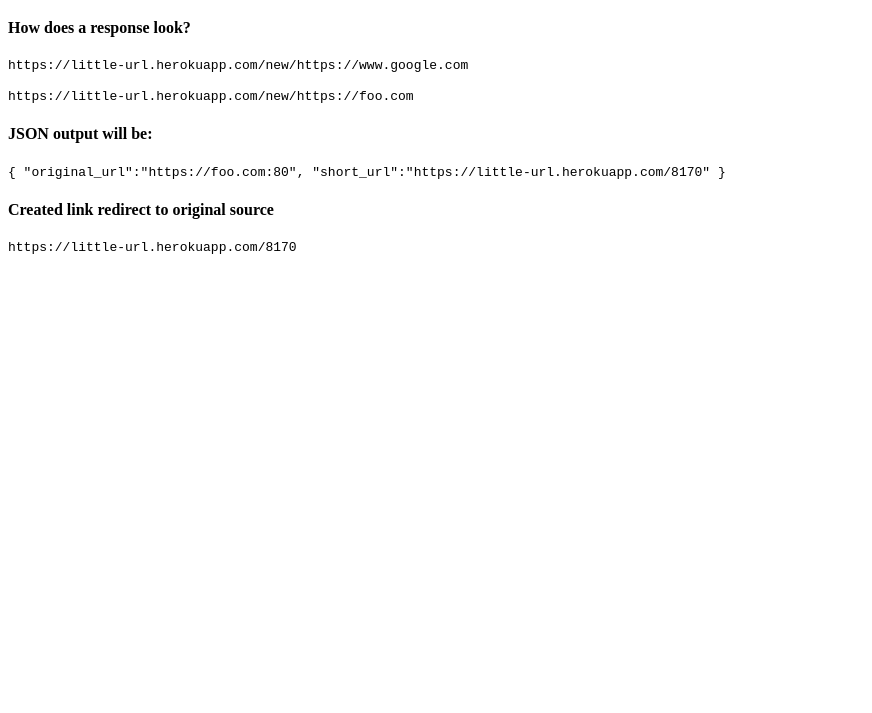
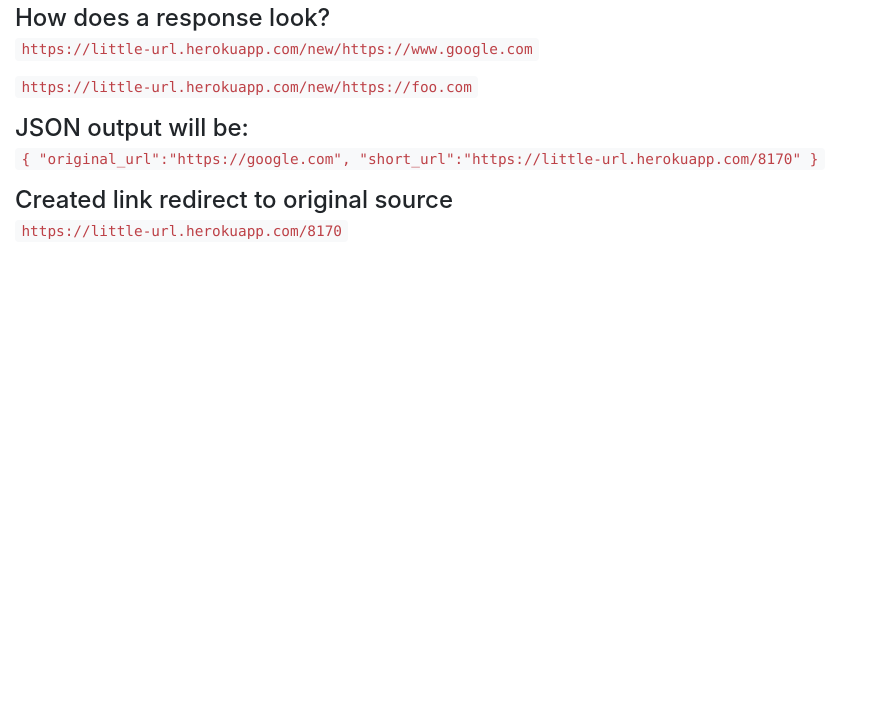
Before and after one commit to DeylEnergy/url-shortener-ms, a website: page views/index.html in a window 1280 px wide. Shown: the part 87-800 px from the top of the page, without its empty margins (0-872 px from the left). Drawn offline with nearby package versions, Linux system fonts and the light colour scheme.

Commit message:
design improved

```diff
--- a/views/index.html
+++ b/views/index.html
@@ -1,18 +1,22 @@
 <html>
   <head>
+    <link rel="stylesheet" href="https://maxcdn.bootstrapcdn.com/bootstrap/4.0.0-beta/css/bootstrap.min.css" integrity="sha384-/Y6pD6FV/Vv2HJnA6t+vslU6fwYXjCFtcEpHbNJ0lyAFsXTsjBbfaDjzALeQsN6M" crossorigin="anonymous">
     <title>Url Shortener</title>
   </head>
   <body>
+    <div class="container-fluid">
       <h1>Url Shortener Microservice</h1>
       <p>The microservice is able to make the link shorter. It returns JSON data.</p>
       <h4>How does a response look?</h4>
       <p><code>https://little-url.herokuapp.com/new/https://www.google.com</code></p>
       <p><code>https://little-url.herokuapp.com/new/https://foo.com</code></p>
       <h4>JSON output will be:</h4>
-    <div>
-      <code>{ "original_url":"https://foo.com:80", "short_url":"https://little-url.herokuapp.com/8170" }</code>
+      <p><code>{ "original_url":"https://google.com", "short_url":"https://little-url.herokuapp.com/8170" }</code></p>
+      <h4>Created link redirect to original source</h4>
+      <p><code>https://little-url.herokuapp.com/8170</code></p>
   </div>
-    <h4>Created link redirect to original source</h4>
-    <code><p>https://little-url.herokuapp.com/8170</p></code>
+    <script src="https://code.jquery.com/jquery-3.2.1.slim.min.js" integrity="sha384-KJ3o2DKtIkvYIK3UENzmM7KCkRr/rE9/Qpg6aAZGJwFDMVNA/GpGFF93hXpG5KkN" crossorigin="anonymous"></script>
+    <script src="https://cdnjs.cloudflare.com/ajax/libs/popper.js/1.11.0/umd/popper.min.js" integrity="sha384-b/U6ypiBEHpOf/4+1nzFpr53nxSS+GLCkfwBdFNTxtclqqenISfwAzpKaMNFNmj4" crossorigin="anonymous"></script>
+    <script src="https://maxcdn.bootstrapcdn.com/bootstrap/4.0.0-beta/js/bootstrap.min.js" integrity="sha384-h0AbiXch4ZDo7tp9hKZ4TsHbi047NrKGLO3SEJAg45jXxnGIfYzk4Si90RDIqNm1" crossorigin="anonymous"></script>
   </body>
 </html>
```
Lines whose indentation alone changed are shown as unchanged.
